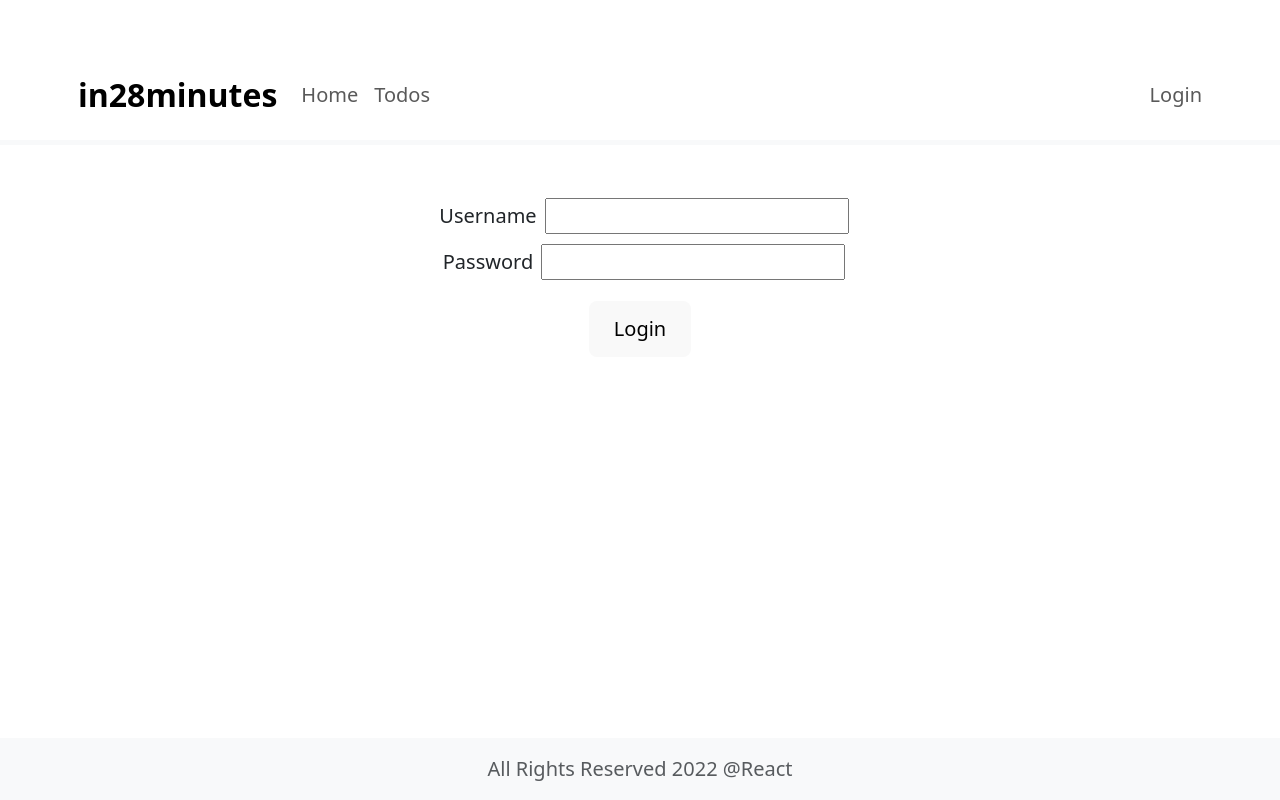
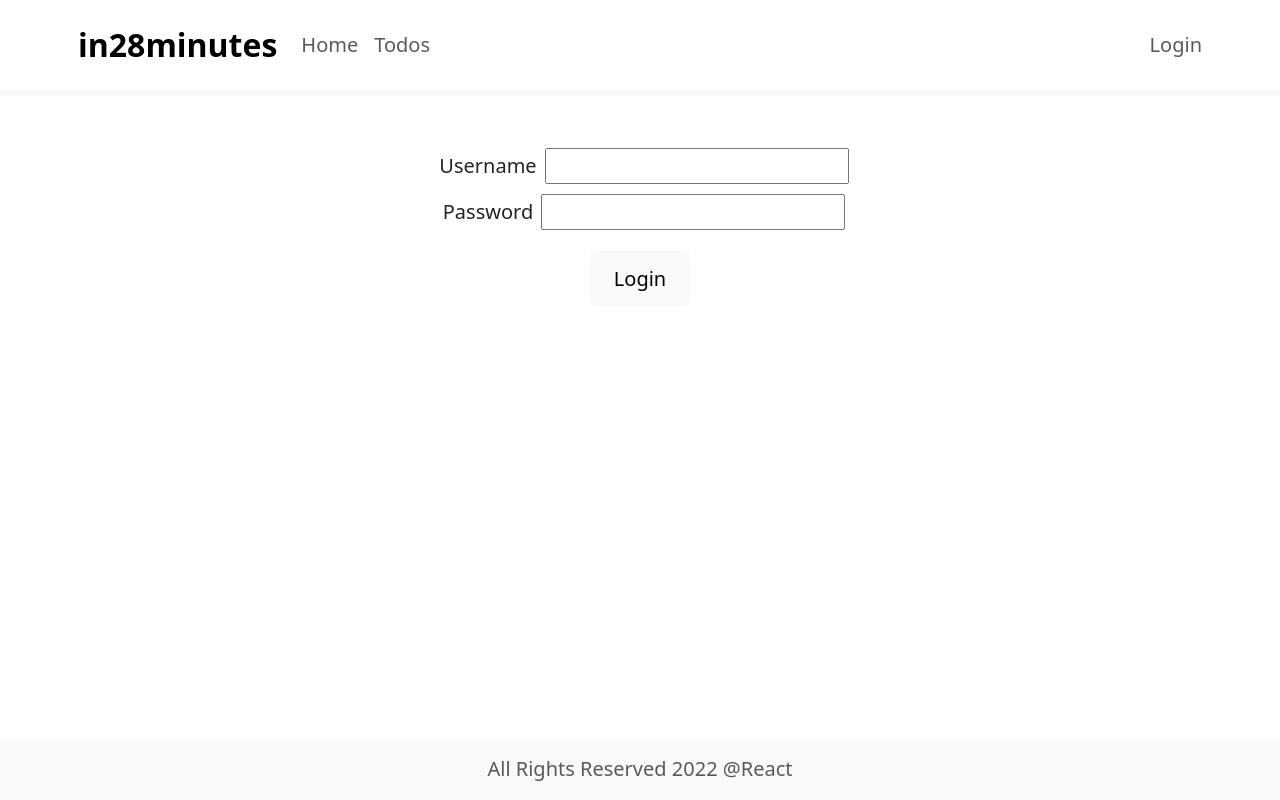
Before and after one commit to Phaedra144/spring-react-todo, a React (Vite) app in the folder todo-app-react/: page / in a window 1280 px wide. Built offline with nearby package versions, Linux system fonts and the light colour scheme.

Commit message:
Fix footer

```diff
--- a/todo-app-react/src/components/Footer.tsx
+++ b/todo-app-react/src/components/Footer.tsx
@@ -2,7 +2,7 @@ import React from 'react';
 
 export const Footer = () => {
   return (
-    <footer className="footer mt-auto py-3 bg-light fixed-bottom">
+    <footer className="mt-auto py-3 bg-light">
       <div className="container">
         <span className="text-muted">All Rights Reserved 2022 @React</span>
       </div>
--- a/todo-app-react/src/components/TodoApp.tsx
+++ b/todo-app-react/src/components/TodoApp.tsx
@@ -5,10 +5,12 @@ import { Header } from './Header.tsx';
 
 export function TodoApp() {
   return (
-    <div>
+    <>
       <Header />
-      <Outlet />
+      <main>
+        <Outlet />
+      </main>
       <Footer />
-    </div>
+    </>
   );
 }
--- a/todo-app-react/src/index.css
+++ b/todo-app-react/src/index.css
@@ -1,9 +1,26 @@
+html,
+body {
+  margin: 0;
+  padding: 0;
+  min-height: 100vh;
+}
+
 body {
   text-align: center;
-  margin-top: 50px;
   font-size: 20px;
 }
 
+#root {
+  display: flex;
+  flex-direction: column;
+  margin: 0;
+  padding: 0;
+  min-height: 100vh;
+}
+
+main {
+  flex: 1;
+}
 
 h1 {
   font-size: 3.2em;
@@ -40,3 +57,7 @@ button:focus-visible {
     background-color: #f9f9f9;
   }
 }
+
+footer {
+  margin-top: auto;
+}
```
